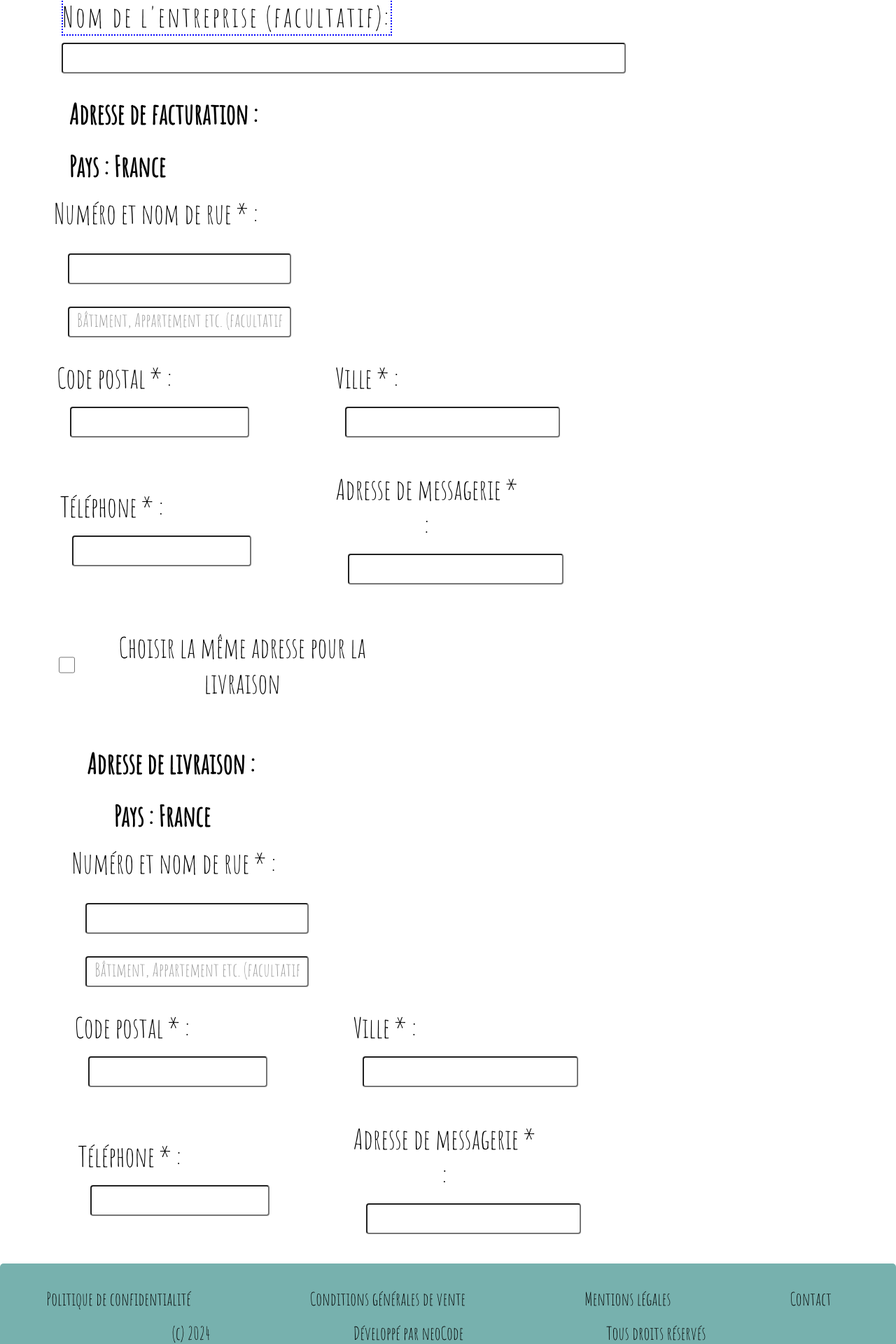
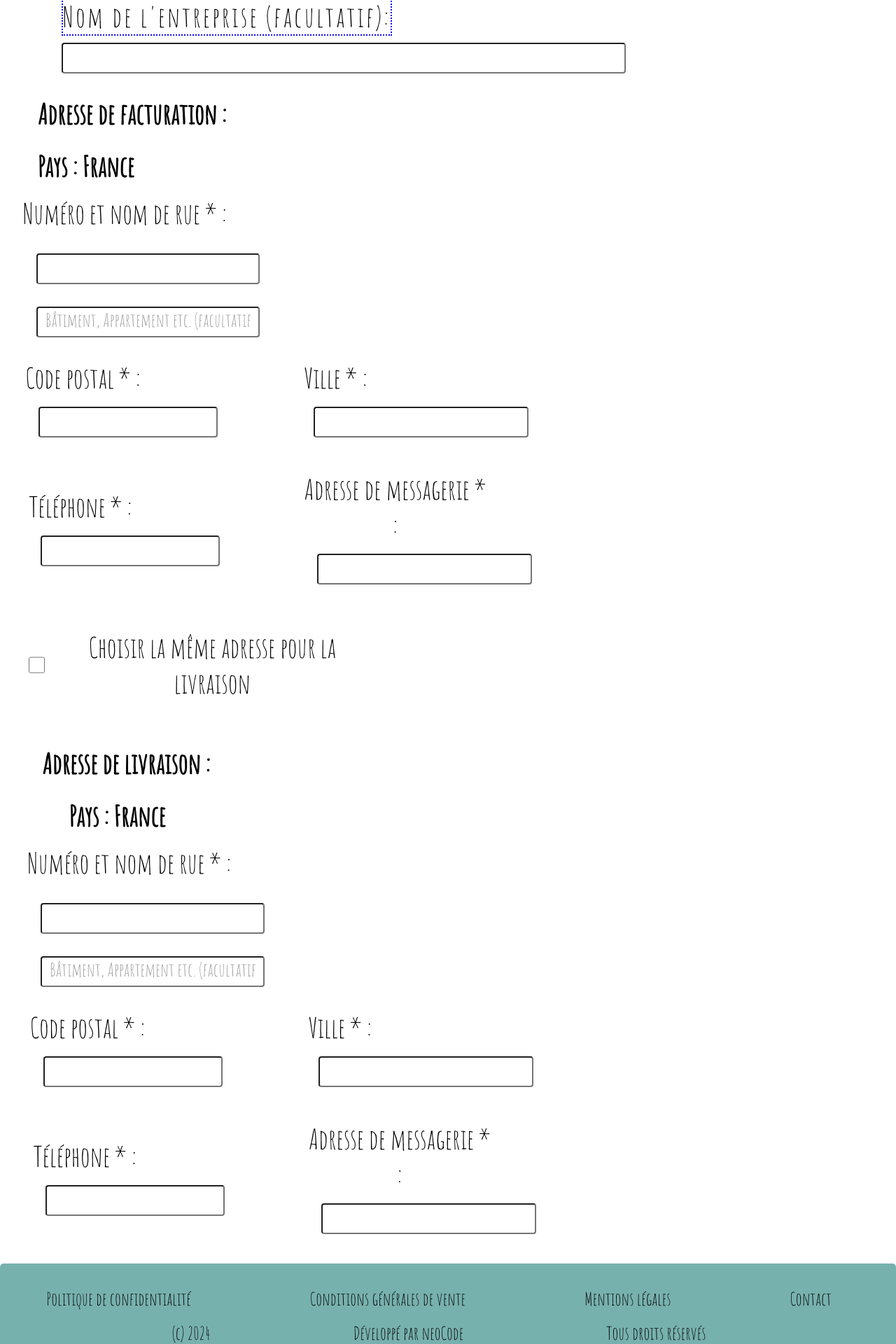
Before and after one commit to tristanlaulanie/waxandsea-front-dashboard, a React (Create React App) app: page /panier/coordonnees in a window 1280 px wide. Shown: the part 680-2600 px from the top of the page at 70% size. Built offline with nearby package versions, Linux system fonts and the light colour scheme.

Commit message:
PanierCoordonnes:2400px:OK

```diff
--- a/src/components/Panier/PanierCoordonnees/PanierCoordonneesResponsive.css
+++ b/src/components/Panier/PanierCoordonnees/PanierCoordonneesResponsive.css
@@ -44,6 +44,20 @@
   #confirm_button button {
     position: relative;
     left: 3.3vw;
+
+  }
+
+  #billing-adress_form {
+    position: relative;
+    left: -3.5vw;
+  }
+
+  #delivery_same-adress {
+    left: -22.5vw;
+  }
+
+  #delivery-adress_form {
+    left: 5vw;
 
   }
 }
```
